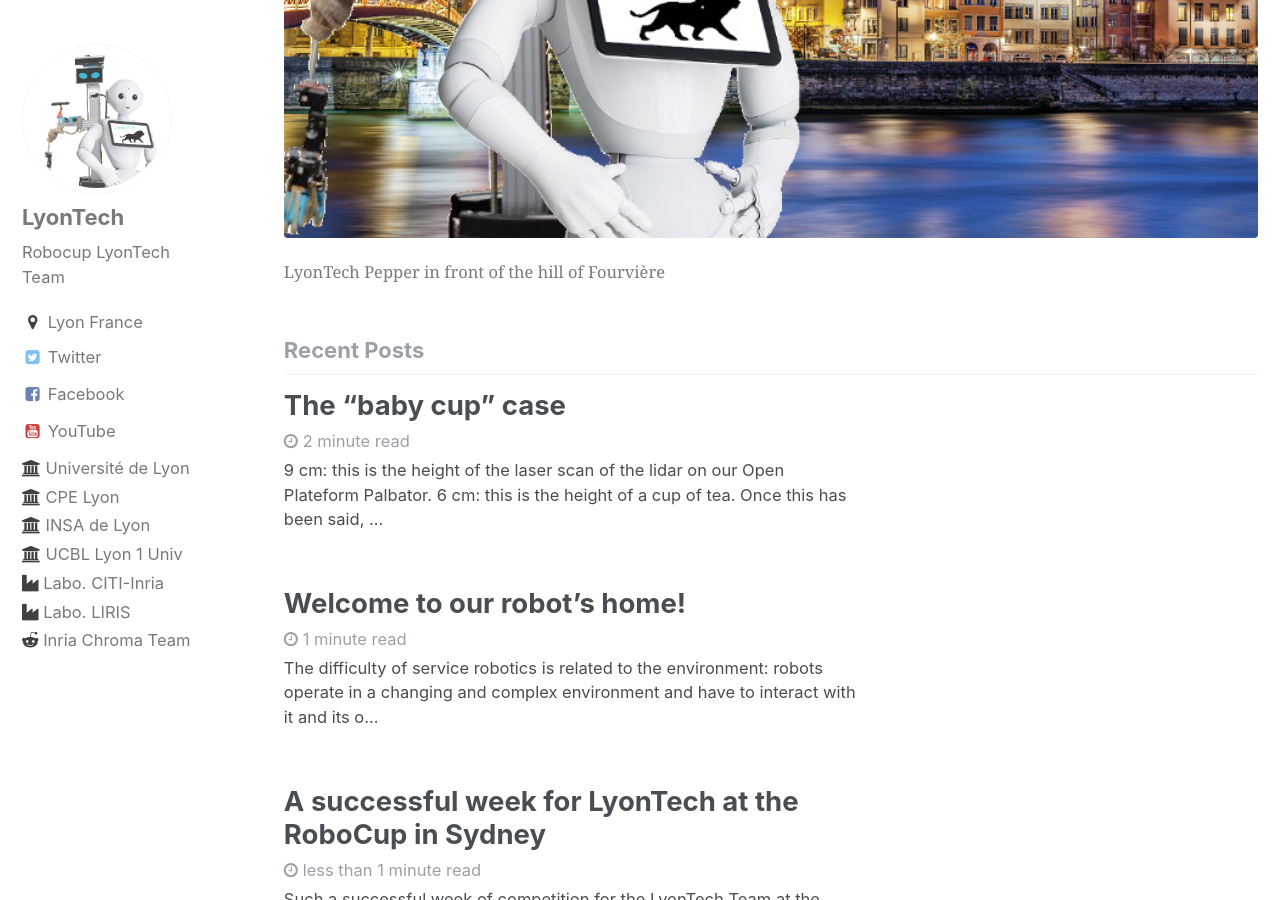
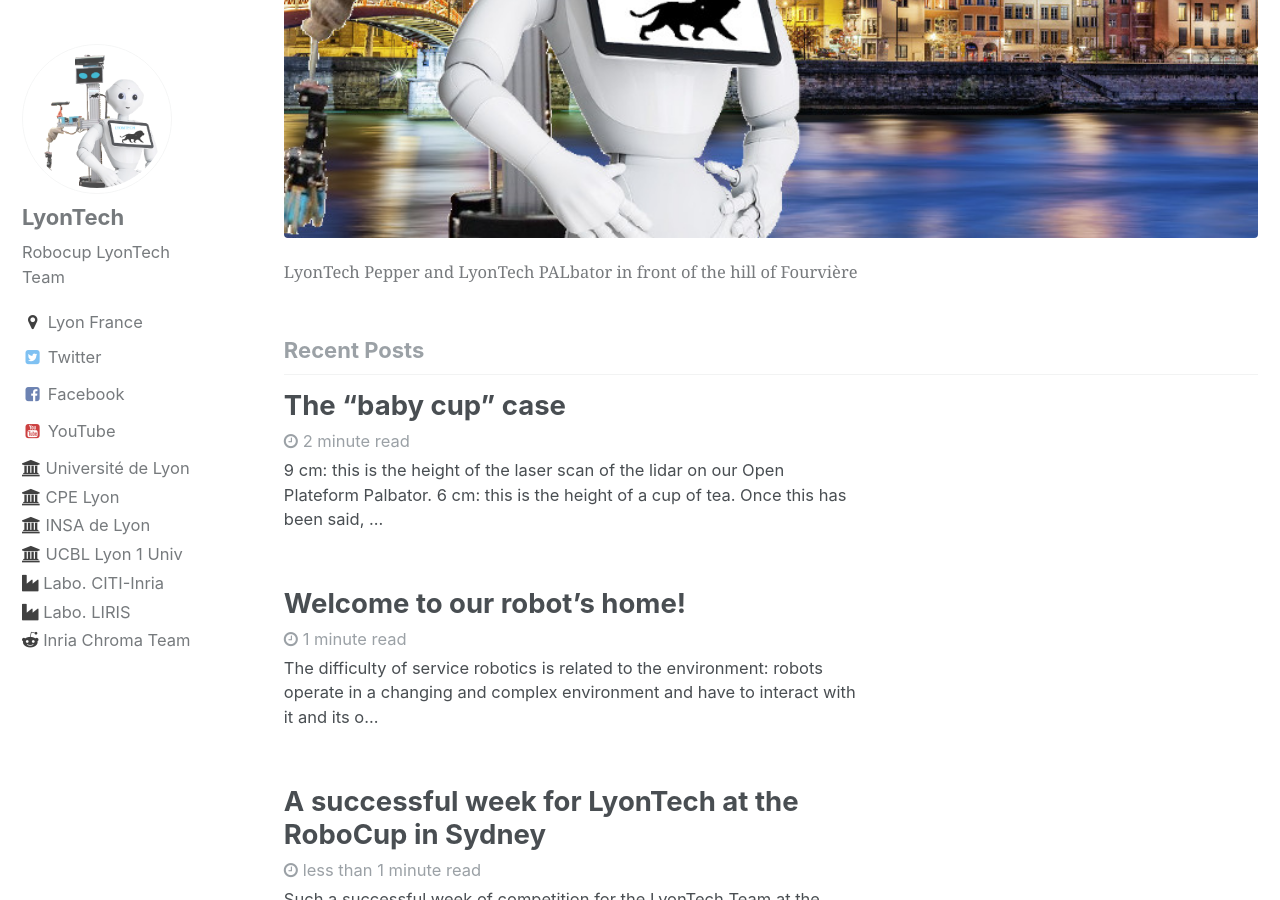
Before and after one commit to Robocup-Lyontech/Robocup-Lyontech.github.io, a Jekyll site: the page built from index.html, in a window 1280 px wide and 900 px high, scrolled down 599 px. Built offline with Jekyll 4.4.1, drawn with Linux system fonts in a browser that asks for light colours; the list of posts is cut into pages by our own code.

Commit message:
Update home_custom.html

```diff
--- a/_includes/home_custom.html
+++ b/_includes/home_custom.html
@@ -1 +1 @@
-{% include figure image_path="/assets/images/LyonTech_Lyon_800.jpg" alt="this is a placeholder image" caption="LyonTech Pepper in front of the hill of Fourvière " %}
+{% include figure image_path="/assets/images/LyonTech_Lyon_800.jpg" alt="this is a placeholder image" caption="LyonTech Pepper and LyonTech PALbator in front of the hill of Fourvière " %}
```
